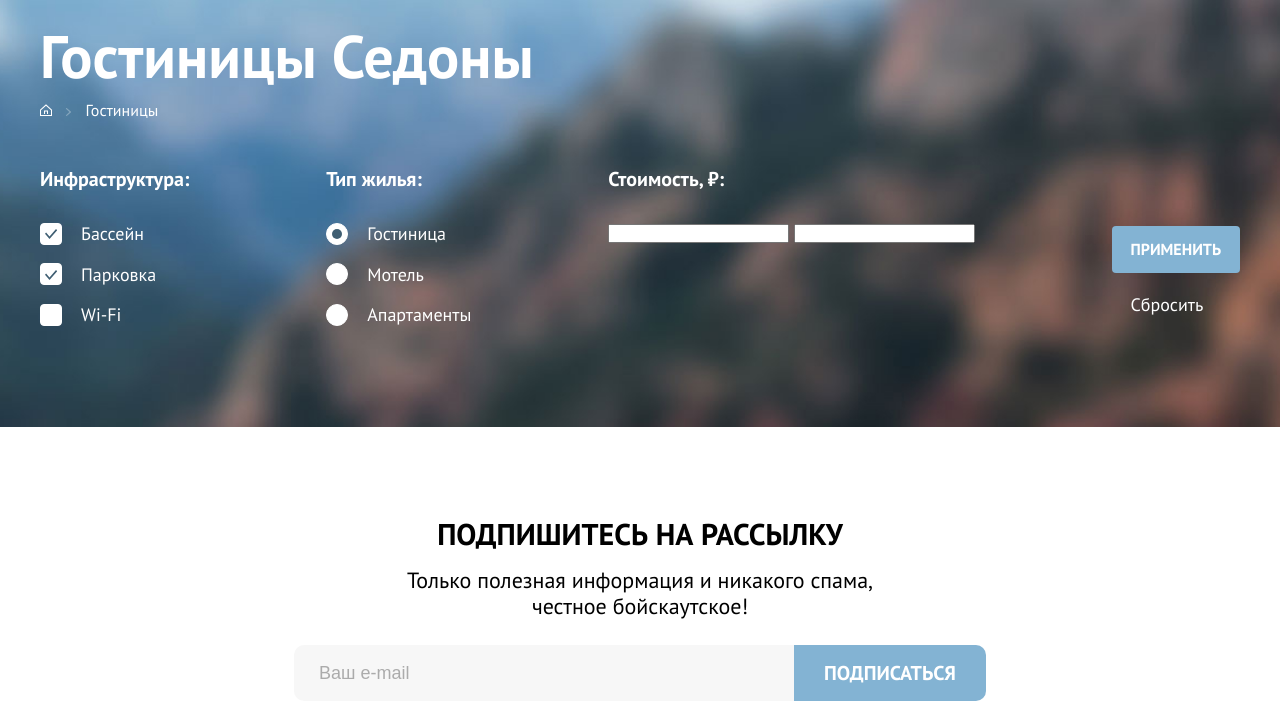
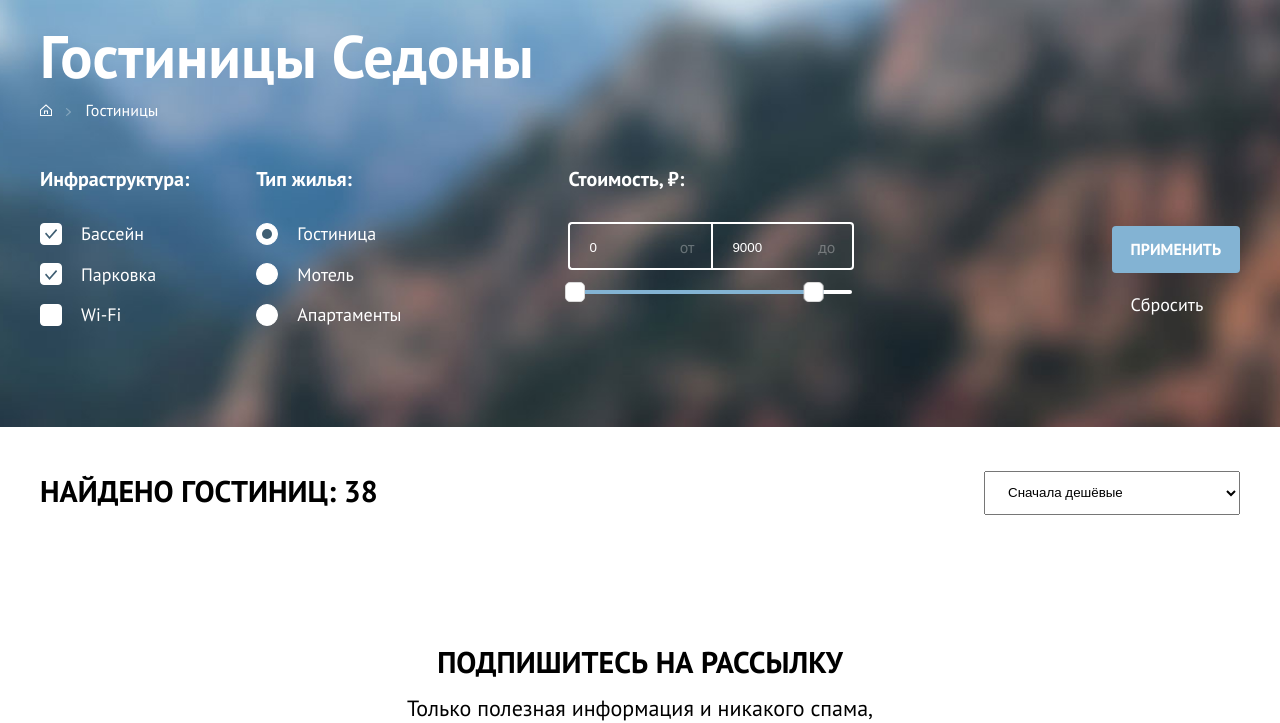
Before and after one commit to dashabas/Sedona, a plain HTML site: page hotels.html in a window 1280 px wide. Shown: the part 92-815 px from the top of the page. Drawn offline with Linux system fonts and the light colour scheme.

Commit message:
add range-slider

```diff
--- a/css/style.scss
+++ b/css/style.scss
@@ -379,7 +379,7 @@ header{
 
 .filter_form{
   display: flex;
-  justify-content: space-between;
+  //justify-content: space-between;
   margin-top: 45px;
   h3{
     font-weight: 700;
@@ -387,6 +387,16 @@ header{
     line-height: 26px;
     color: $white_font;
     margin-bottom: 30px;
+  }
+  .infrastructure{
+    margin-right: 67px;
+  }
+  .housing_filter{
+    margin-right: 167px;
+  }
+  .price{
+    margin-right: 81px;
+    flex-grow: 1;
   }
   .infrastructure_check{
     margin-bottom: 13px;
@@ -413,6 +423,8 @@ header{
     }
   }
 }
+
+
 
 .btn_price{
   padding-top: 60px;
@@ -547,6 +559,101 @@ input[type=number] {
   -moz-appearance: textfield;
 }
 
+.filter_price{
+  display: flex;
+  margin-bottom: 20px;
+  .price_label {
+    display: flex;
+    justify-content: space-between;
+    max-width: 143px;
+    width: 100%;
+    padding: 13px 17px 11px 19px;
+    border: 2px solid #FFFFFF;
+    span{
+      color: #FFFFFF;
+      opacity: 0.3;
+    }
+  }
+  .label_min{
+    border-radius: 4px 0 0 4px;
+    border-right: none;
+  }
+  .label_max{
+    border-radius: 0 4px 4px 0;
+  }
+  .price_input {
+    background-color: transparent;
+    border: none;
+    color: #FFFFFF;
+
+    &:focus{
+      outline: none;
+    }
+    &::placeholder{
+      color: #FFFFFF;
+    }
+  }
+}
+
+.filter_price_slider{
+  max-width: 284px;
+}
+
+.noUi-horizontal .noUi-handle-upper{
+  right: 0;
+}
+
+.noUi-target{
+  background-color: #FFFFFF;
+  border: none;
+  box-shadow: none;
+  height: 4px;
+}
+
+.noUi-connect{
+  background-color: #83B3D3;
+
+}
+.noUi-horizontal .noUi-handle {
+  height: 20px;
+  width: 20px;
+  box-shadow: none;
+  border-radius: 5px;
+  top: -8px;
+}
+.noUi-handle{
+  &:after{
+    display: none;
+  }
+  &:before{
+    display: none;
+  }
+}
+
+
+
+/*section Search_result*/
+
+.search_result{
+  padding-top: 44px;
+  padding-bottom: 40px;
+  .main_container{
+    display: flex;
+    justify-content: space-between;
+    h3{
+      font-weight: 700;
+      font-size: 30px;
+      line-height: 39px;
+      text-transform: uppercase;
+      color: $black_font;
+    }
+  }
+}
+
+.sort{
+  padding: 12px 100px 13px 19px;
+}
+
 
 
 /*section Newsletter_hotels*/
@@ -609,6 +716,8 @@ input[type=number] {
 
 
 
+
+
 /*Footer*/
 
 footer{
--- a/hotels.html
+++ b/hotels.html
@@ -6,7 +6,11 @@
           content="width=device-width, user-scalable=no, initial-scale=1.0, maximum-scale=1.0, minimum-scale=1.0">
     <meta http-equiv="X-UA-Compatible" content="ie=edge">
     <title>Гостиницы Седоны</title>
+
+    <link rel="stylesheet" href="css/nouislider.min.css">
     <link rel="stylesheet" href="css/style.css">
+
+
 
 </head>
 <body>
@@ -63,8 +67,8 @@
             </ul>
         </nav>
         <div class="filter">
-            <form action="#" method="post" class="filter_form">
-                <div>
+            <form action="#" method="get" class="filter_form">
+                <div class="infrastructure">
                     <h3>Инфраструктура:</h3>
                     <div class="infrastructure_check">
                         <label class="infrastructure_label" for="swimming_pool">
@@ -85,7 +89,7 @@
                         </label>
                     </div>
                 </div>
-                <div>
+                <div class="housing_filter">
                     <h3>Тип жилья:</h3>
                     <div class="housing_radio">
                         <label class="housing_label" for="hotel">
@@ -108,12 +112,17 @@
                 </div>
                 <div class="price">
                     <h3>Стоимость, ₽:</h3>
-                    <label>
-                        <input type="number">
-                    </label>
-                    <label>
-                        <input type="number">
-                    </label>
+                    <div class="filter_price">
+                        <label class="price_label label_min">
+                            <input class="price_input" type="number" min="0" max="9000" placeholder="0" id="input-0">
+                            <span>от</span>
+                        </label>
+                        <label class="price_label label_max">
+                            <input class="price_input" type="number" min="0" max="10000" placeholder="9000" id="input-1">
+                            <span>до</span>
+                        </label>
+                    </div>
+                    <div class="filter_price_slider" id="range-slider"></div>
                 </div>
                 <div class="btn_price">
                     <div>
@@ -127,6 +136,22 @@
         </div>
     </div>
 </section>
+
+
+<section class="search_result">
+    <div class="main_container">
+        <h3>Найдено гостиниц: 38</h3>
+        <form action="" method="get">
+            <select class="sort" name="sort">
+                <option value="low_price">Сначала дешёвые</option>
+                <option value="high_price">Сначала дорогие</option>
+                <option value="best_review">Лучшие отзывы</option>
+            </select>
+
+        </form>
+    </div>
+</section>
+
 
 
 <!--section Newsletter-->
@@ -176,5 +201,9 @@
 
 
 
+
+<script src="js/nouislider.min.js"></script>
+<script src="js/range-slider.js"></script>
+
 </body>
 </html>
--- /dev/null
+++ b/js/range-slider.js
@@ -0,0 +1,22 @@
+const rangeSlider = document.getElementById('range-slider');
+
+if (rangeSlider) {
+    noUiSlider.create(rangeSlider, {
+        start: [0, 9000],
+        connect: true,
+        step: 1,
+        range: {
+            'min': [0],
+            'max': [10000]
+        }
+    });
+
+    const input0 = document.getElementById('input-0');
+    const input1 = document.getElementById('input-1');
+    const inputs = [input0, input1];
+
+
+    rangeSlider.noUiSlider.on('update', function (values, handle) {
+        inputs[handle].value = Math.round(values[handle]);
+    });
+}
```
Also changed, not shown: css/nouislider.min.css (added), css/style.css, js/nouislider.min.js (added), 1 other file.
